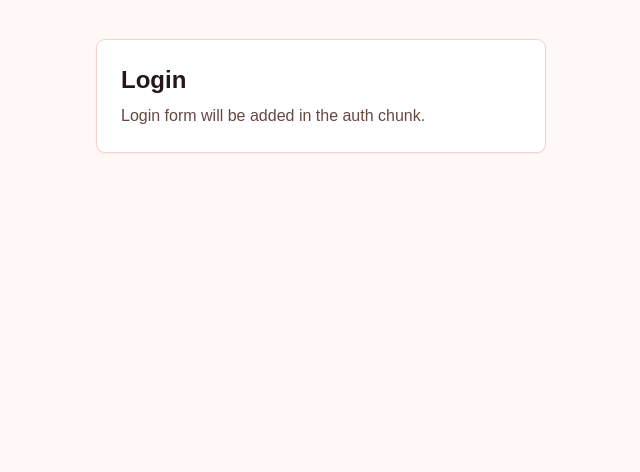
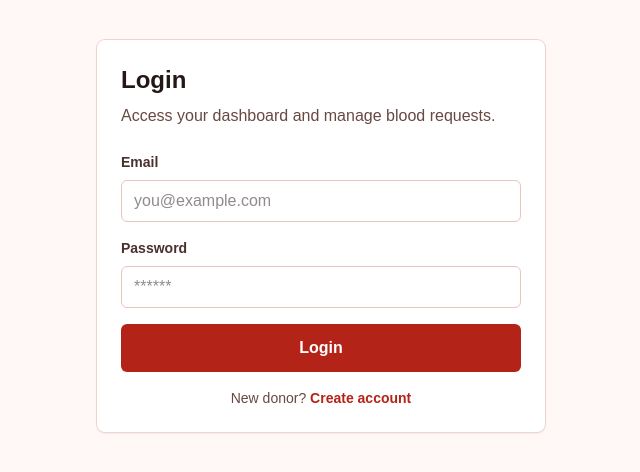
Before and after one commit to Ahnaf-Afif/BloodConnect-Client, a Next.js app: page /login in a window 1280 px wide. Shown: the top 472 px of the page, without its empty margins (319-959 px from the left). Built offline with nearby package versions, Linux system fonts and the light colour scheme; no server answers.

Commit message:
added login form

```diff
--- a/src/app/(auth)/login/page.jsx
+++ b/src/app/(auth)/login/page.jsx
@@ -1,9 +1,14 @@
+import LoginForm from "@/app/components/auth/LoginForm";
+
 export default function LoginPage() {
   return (
     <main className="min-h-screen bg-[#fff8f6] px-5 py-10">
       <section className="mx-auto max-w-md rounded-lg bg-white p-6 shadow-sm ring-1 ring-[#f0d3cf]">
         <h1 className="text-2xl font-bold text-[#241816]">Login</h1>
-        <p className="mt-2 text-[#674842]">Login form will be added in the auth chunk.</p>
+        <p className="mt-2 text-[#674842]">
+          Access your dashboard and manage blood requests.
+        </p>
+        <LoginForm />
       </section>
     </main>
   );
--- a/src/app/components/auth/LoginForm.jsx
+++ b/src/app/components/auth/LoginForm.jsx
@@ -0,0 +1,77 @@
+"use client";
+
+import Link from "next/link";
+import { useRouter } from "next/navigation";
+import { useState } from "react";
+import { toast } from "react-toastify";
+
+import { api } from "@/lib/api";
+
+export default function LoginForm() {
+  const router = useRouter();
+  const [email, setEmail] = useState("");
+  const [password, setPassword] = useState("");
+  const [loading, setLoading] = useState(false);
+
+  async function handleSubmit(event) {
+    event.preventDefault();
+
+    try {
+      setLoading(true);
+      await api.login({ email, password });
+      toast.success("Login successful");
+      router.push("/dashboard");
+    } catch (error) {
+      toast.error(error.message);
+    } finally {
+      setLoading(false);
+    }
+  }
+
+  return (
+    <form onSubmit={handleSubmit} className="mt-6 grid gap-4">
+      <div className="grid gap-2">
+        <label className="text-sm font-semibold text-[#49312d]" htmlFor="email">
+          Email
+        </label>
+        <input
+          id="email"
+          type="email"
+          value={email}
+          onChange={(event) => setEmail(event.target.value)}
+          className="rounded-md border border-[#e8c5bf] px-3 py-2 outline-none focus:border-[#b42318]"
+          placeholder="you@example.com"
+        />
+      </div>
+
+      <div className="grid gap-2">
+        <label className="text-sm font-semibold text-[#49312d]" htmlFor="password">
+          Password
+        </label>
+        <input
+          id="password"
+          type="password"
+          value={password}
+          onChange={(event) => setPassword(event.target.value)}
+          className="rounded-md border border-[#e8c5bf] px-3 py-2 outline-none focus:border-[#b42318]"
+          placeholder="******"
+        />
+      </div>
+
+      <button
+        type="submit"
+        disabled={loading}
+        className="rounded-md bg-[#b42318] px-5 py-3 font-semibold text-white disabled:cursor-not-allowed disabled:bg-[#d99b94]"
+      >
+        {loading ? "Logging in..." : "Login"}
+      </button>
+
+      <p className="text-center text-sm text-[#674842]">
+        New donor?{" "}
+        <Link href="/register" className="font-semibold text-[#b42318]">
+          Create account
+        </Link>
+      </p>
+    </form>
+  );
+}
```
